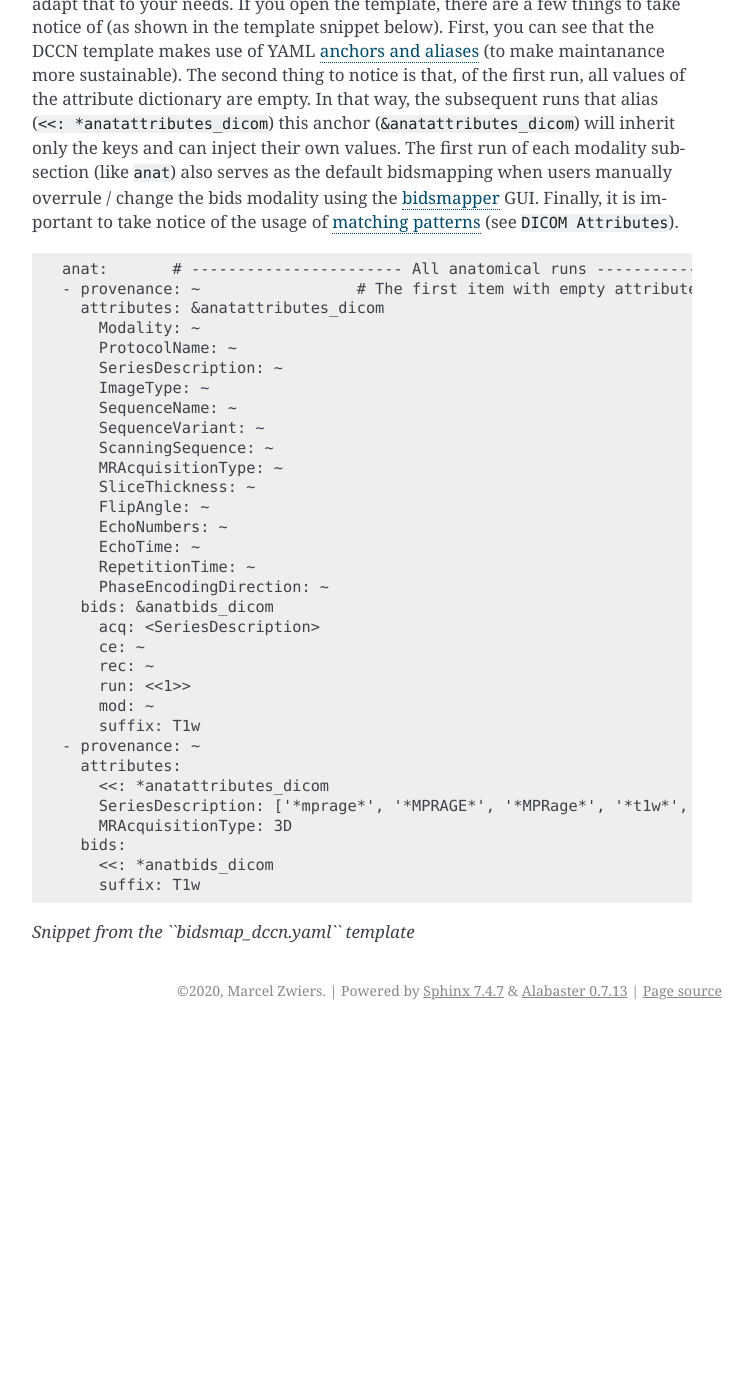
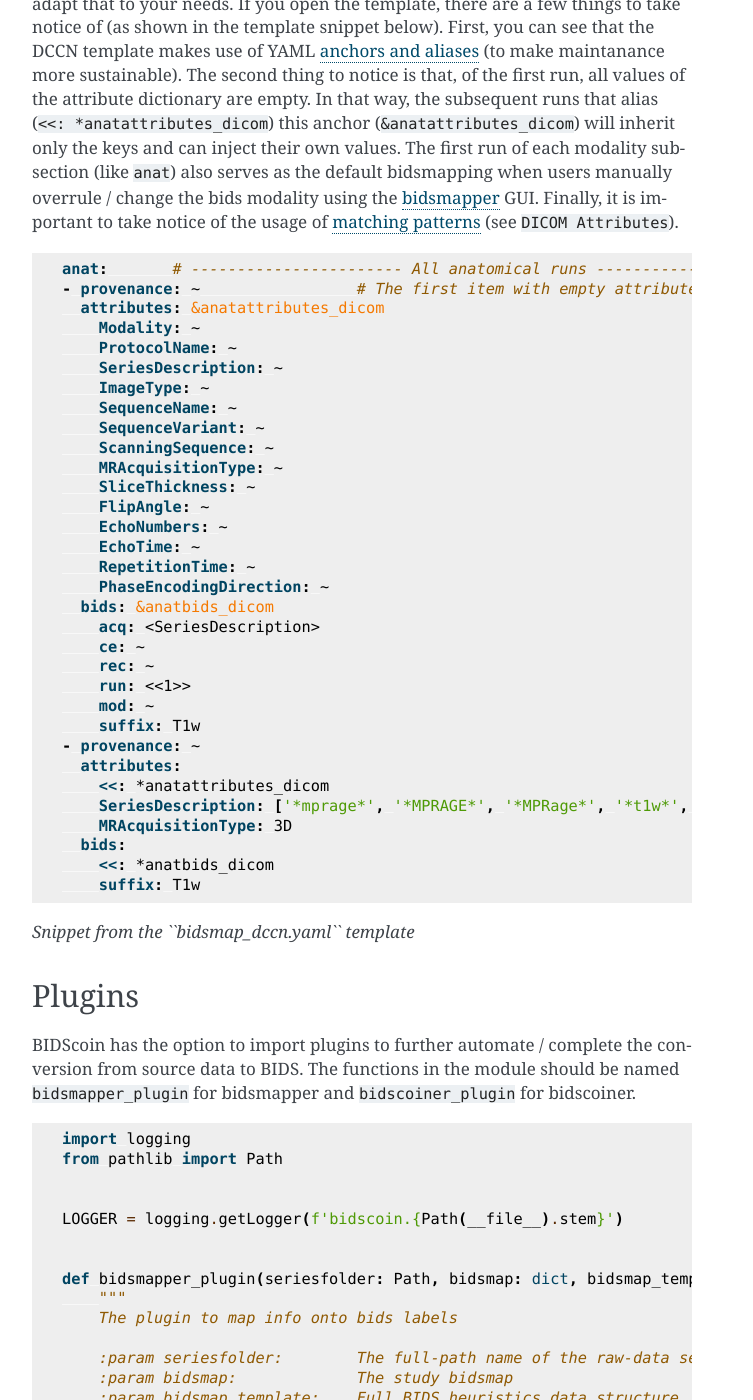
Before and after one commit to Donders-Institute/bidscoin, a Sphinx documentation site: the page built from docs/advanced.rst, in a window 1280 px wide and 1400 px high, scrolled down 1654 px. Shown: the whole window, without its empty margins (388-1141 px from the left). Built offline with Sphinx 7.4.7, drawn with Linux system fonts in a browser that asks for light colours; before the commit the page ends 2684 px from its top, so only the background shows below that; some of the changed text lies outside the part shown.

Commit message:
Improved documentation

```diff
--- a/README.rst
+++ b/README.rst
@@ -55,6 +55,3 @@ Note:
 .. |PyPI version| image:: https://badge.fury.io/py/bidscoin.svg
    :target: https://badge.fury.io/py/bidscoin
 .. |PyPI - Python Version| image:: https://img.shields.io/pypi/pyversions/bidscoin.svg
-.. |br| raw:: html
-
-   <br/>
--- a/docs/advanced.rst
+++ b/docs/advanced.rst
@@ -14,7 +14,7 @@ Generally speaking, a bidsmap file contains a collection of key-value dictionari
 
 A good start to create your own template is to have a look at the DCCN ``[path_to_bidscoin]/heuristics/bidsmap_dccn.yaml`` template and see if you can adapt that to your needs. If you open the template, there are a few things to take notice of (as shown in the template snippet below). First, you can see that the DCCN template makes use of YAML `anchors and aliases <https://blog.daemonl.com/2016/02/yaml.html>`__ (to make maintanance more sustainable). The second thing to notice is that, of the first run, all values of the attribute dictionary are empty. In that way, the subsequent runs that alias (``<<: *anatattributes_dicom``) this anchor (``&anatattributes_dicom``) will inherit only the keys and can inject their own values. The first run of each modality sub-section (like ``anat``) also serves as the default bidsmapping when users manually overrule / change the bids modality using the `bidsmapper <workflow.html#step-1a-running-the-bidsmapper>`__ GUI. Finally, it is important to take notice of the usage of `matching patterns <workflow.html#step-1b-running-the-bidseditor>`__ (see ``DICOM Attributes``).
 
-::
+.. code-block:: yaml
 
    anat:       # ----------------------- All anatomical runs --------------------
    - provenance: ~                 # The first item with empty attributes will not match anything but will be used when changing modality in the bidseditor GUI -> suffix = T1w
@@ -50,3 +50,45 @@ A good start to create your own template is to have a look at the DCCN ``[path_t
        suffix: T1w
 
 *Snippet from the ``bidsmap_dccn.yaml`` template*
+
+Plugins
+-------
+
+BIDScoin has the option to import plugins to further automate / complete the conversion from source data to BIDS. The functions in the module should be named ``bidsmapper_plugin`` for bidsmapper and ``bidscoiner_plugin`` for bidscoiner.
+
+.. code-block:: python3
+
+   import logging
+   from pathlib import Path
+
+
+   LOGGER = logging.getLogger(f'bidscoin.{Path(__file__).stem}')
+
+
+   def bidsmapper_plugin(seriesfolder: Path, bidsmap: dict, bidsmap_template: dict) -> dict:
+       """
+       The plugin to map info onto bids labels
+
+       :param seriesfolder:        The full-path name of the raw-data series folder
+       :param bidsmap:             The study bidsmap
+       :param bidsmap_template:    Full BIDS heuristics data structure, with all options, BIDS labels and attributes, etc
+       :return:                    The study bidsmap with new entries in it
+       """
+
+       LOGGER.debug(f'This is a bidsmapper demo-plugin working on: {seriesfolder}')
+       return bidsmap
+
+   def bidscoiner_plugin(session: Path, bidsmap: dict, bidsfolder: Path, personals: dict) -> None:
+       """
+       The plugin to cast the series into the bids folder
+
+       :param session:     The full-path name of the subject/session raw data source folder
+       :param bidsmap:     The full mapping heuristics from the bidsmap YAML-file
+       :param bidsfolder:  The full-path name of the BIDS root-folder
+       :param personals:   The dictionary with the personal information
+       :return:            Nothing
+       """
+
+       LOGGER.debug(f'This is a bidscoiner demo-plugin working on: {session} -> {bidsfolder}')
+
+*Plugin example code*
--- a/docs/options.rst
+++ b/docs/options.rst
@@ -36,4 +36,4 @@ The nifti- and json-files are generated with `dcm2niix <https://github.com/rorde
 Plugins
 -------
 
-BIDScoin provides the possibility for researchers to write custom python functions that will be executed at bidsmapper and bidscoiner runtime. To use this functionality, enter the name of the module (default location is the plugins-folder; otherwise the full path must be provided) in the bidsmap dictionary file to import the plugin functions. The functions in the module should be named ``bidsmapper_plugin`` for bidsmapper and ``bidscoiner_plugin`` for bidscoiner. See ``[path_to_bidscoin]/plugins/README.py`` for more details and placeholder code.
+BIDScoin provides the possibility for researchers to write custom python functions that will be executed at bidsmapper and bidscoiner runtime. To use this functionality, enter the name of the module (default location is the plugins-folder; otherwise the full path must be provided) in the bidsmap dictionary file to import the plugin functions. See `advanced.html#plugins` for more details.
--- a/docs/workflow.rst
+++ b/docs/workflow.rst
@@ -4,7 +4,7 @@ The BIDScoin workflow
 Having an organized source data folder, the actual data-set conversion to BIDS is performed by the `(1a) <#step-1a-running-the-bidsmapper>`__ the ``bidsmapper``, `(1b) <#step-1b-running-the-bidseditor>`__ the ``bidseditor`` and `(2) <#step-2-running-the-bidscoiner>`__ the ``bidscoiner`` command-line tools. The ``bidsmapper`` makes a map of the different kind of datatypes in your source dataset, with the ``bidseditor`` you can edit this map, and the ``bidscoiner`` does the actual work to convert the source data into BIDS. By default (but see the ``-i`` option of the bidsmapper below), step 1a automatically
 launches step 1b, so in it's simplest form, all you need to do to convert your raw source data into BIDS is to run two simple commands, e.g.:
 
-::
+.. code-block:: bash
 
     $ bidsmapper sourcefolder bidsfolder
     $ bidscoiner sourcefolder bidsfolder
```
Also changed, not shown: docs/installation.rst (+15 -5 lines), docs/tutorial.rst (+11 -5 lines), 1 other file.
